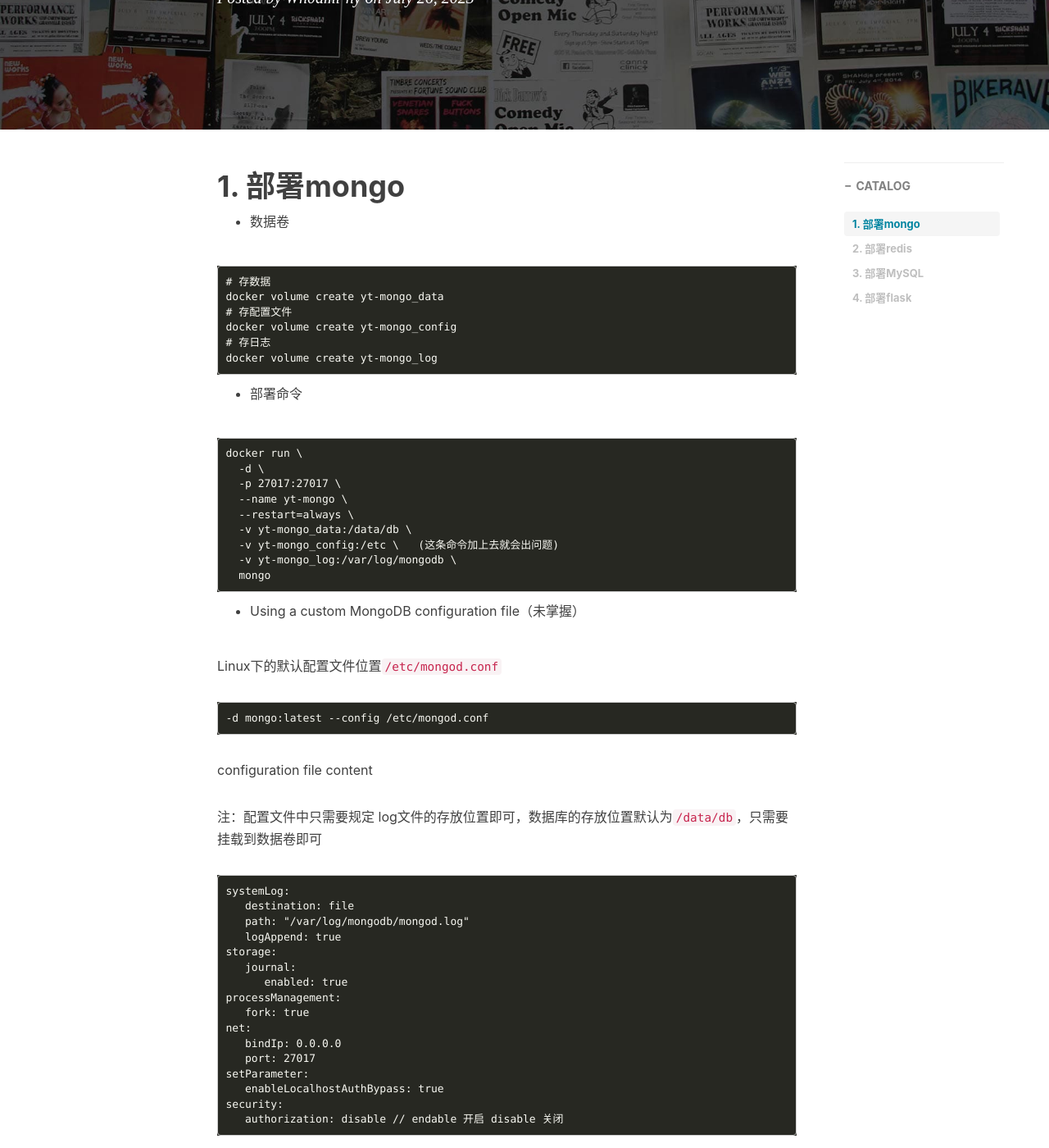
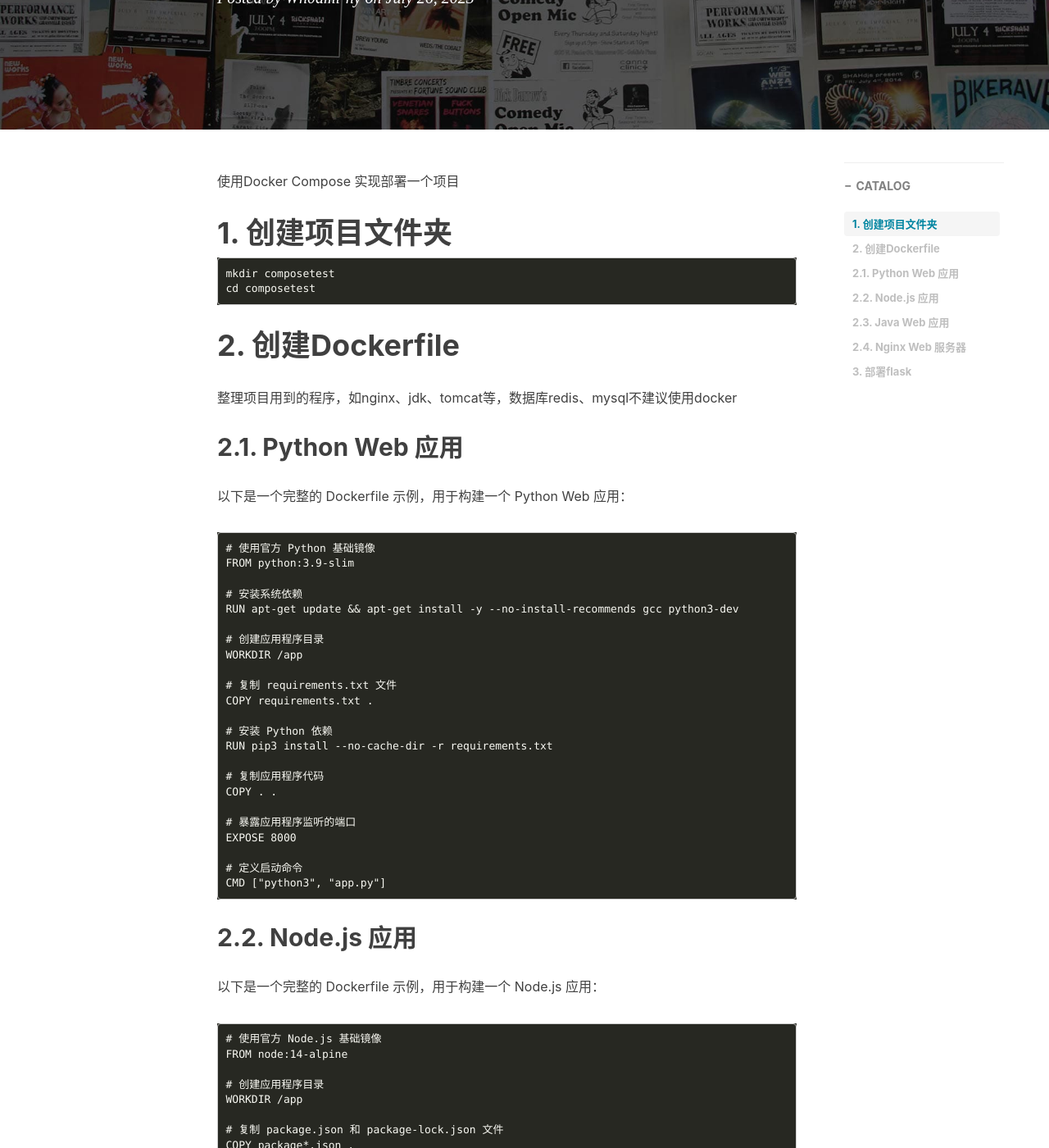
Before and after one commit to Wh0ami-hy/Wh0ami-hy.github.io, a Jekyll site: the page built from _posts/2023-07-26-Docker实践.md, in a window 1280 px wide and 1400 px high, scrolled down 299 px. Shown: the whole window at 82% size. Built offline with Jekyll 4.4.1, drawn with Linux system fonts in a browser that asks for light colours; nearby versions of some CDN libraries; comment, search, counter and statistics services are not loaded; some of the changed text lies outside the part shown.

Commit message:
dokcerfile

````diff
--- a/_posts/2023-07-26-Docker实践.md
+++ b/_posts/2023-07-26-Docker实践.md
@@ -6,261 +6,113 @@ tags:
 ---
 
 
+使用Docker Compose 实现部署一个项目
 
-# 1. 部署mongo
-
-- 数据卷
+# 1. 创建项目文件夹
 
 ```
-# 存数据
-docker volume create yt-mongo_data
-# 存配置文件
-docker volume create yt-mongo_config
-# 存日志
-docker volume create yt-mongo_log
+mkdir composetest
+cd composetest
+```
+# 2. 创建Dockerfile
+
+整理项目用到的程序，如nginx、jdk、tomcat等，数据库redis、mysql不建议使用docker
+## 2.1. Python Web 应用
+
+以下是一个完整的 Dockerfile 示例，用于构建一个 Python Web 应用：
+
+```
+# 使用官方 Python 基础镜像
+FROM python:3.9-slim
+
+# 安装系统依赖
+RUN apt-get update && apt-get install -y --no-install-recommends gcc python3-dev
+
+# 创建应用程序目录
+WORKDIR /app
+
+# 复制 requirements.txt 文件
+COPY requirements.txt .
+
+# 安装 Python 依赖
+RUN pip3 install --no-cache-dir -r requirements.txt
+
+# 复制应用程序代码
+COPY . .
+
+# 暴露应用程序监听的端口
+EXPOSE 8000
+
+# 定义启动命令
+CMD ["python3", "app.py"]
 ```
 
-- 部署命令
+## 2.2. Node.js 应用
+
+以下是一个完整的 Dockerfile 示例，用于构建一个 Node.js 应用：
 
 ```
-docker run \
-  -d \
-  -p 27017:27017 \
-  --name yt-mongo \
-  --restart=always \
-  -v yt-mongo_data:/data/db \
-  -v yt-mongo_config:/etc \   (这条命令加上去就会出问题)
-  -v yt-mongo_log:/var/log/mongodb \
-  mongo
+# 使用官方 Node.js 基础镜像
+FROM node:14-alpine
+
+# 创建应用程序目录
+WORKDIR /app
+
+# 复制 package.json 和 package-lock.json 文件
+COPY package*.json .
+
+# 安装 Node.js 依赖
+RUN npm install
+
+# 复制应用程序代码
+COPY . .
+
+# 暴露应用程序监听的端口
+EXPOSE 3000
+
+# 定义启动命令
+CMD ["npm", "start"]
 ```
 
-- Using a custom MongoDB configuration file（未掌握）
+## 2.3. Java Web 应用
 
-Linux下的默认配置文件位置`/etc/mongod.conf`
+以下是一个完整的 Dockerfile 示例，用于构建一个 Java Web 应用：
 
 ```
--d mongo:latest --config /etc/mongod.conf
+# 使用官方 OpenJDK 基础镜像
+FROM openjdk:15-jdk
+
+# 创建应用程序目录
+WORKDIR /app
+
+# 复制应用程序 JAR 文件
+COPY myapp.jar myapp.jar
+
+# 暴露应用程序监听的端口
+EXPOSE 8080
+
+# 定义启动命令
+CMD ["java", "-jar", "myapp.jar"]
 ```
 
-configuration file content
+## 2.4. Nginx Web 服务器
 
-注：配置文件中只需要规定 log文件的存放位置即可，数据库的存放位置默认为`/data/db`，只需要挂载到数据卷即可
+以下是一个完整的 Dockerfile 示例，用于构建一个 Nginx Web 服务器：
 
 ```
-systemLog:
-   destination: file
-   path: "/var/log/mongodb/mongod.log"
-   logAppend: true
-storage:
-   journal:
-      enabled: true
-processManagement:
-   fork: true
-net:
-   bindIp: 0.0.0.0
-   port: 27017
-setParameter:
-   enableLocalhostAuthBypass: true
-security:
-   authorization: disable // endable 开启 disable 关闭
+# 使用官方 Nginx 基础镜像
+FROM nginx:latest
+
+# 复制自定义配置文件
+COPY nginx.conf /etc/nginx/conf.d/default.conf
+
+# 暴露 Nginx 监听的端口
+EXPOSE 80
+
+# 启动 Nginx 服务
+CMD ["nginx", "-g", "daemon off;"]
 ```
-
-- Where to Store Data
-
-Linux默认`/data/db`存数据库数据
-
-```
-  -v yt-mongo_data:/data/db
-```
-
-`/data/configdb` 处理分片集群时需要使用
-
-- 进入mongo容器，using the `mongosh` cli
-
-```
-docker exec -it yt-mongo mongosh
-```
-
-- 创建数据库用户
-
-```
-use test
-db.createUser({ user:"root", pwd:"root", roles:["readWrite", "dbAdmin"] })
-```
-
-- Setting wiredTiger cache size limits
-
-you will want to set the cache size to something appropriate, taking into account any other processes you may be running in the container which would also utilize memory
-
-eg： you can configure the cache size to use 1.5GB as:
-
-```console
-docker run --name some-mongo -d mongo --wiredTigerCacheSizeGB 1.5
-```
-
-# 2. 部署redis
-
-- 数据卷
-
-```
-# 存放持久化数据
-docker volume create yt-redis_data
-# 存放日志
-docker volume create yt-redis_log
-# 存放配置
-docker volume create yt-redis_config
-```
-
-- 部署命令
-
-```
-docker run \
---name yt-redis \
--d \
--p 6379:6379 \
--v yt-redis_config:/usr/local/etc/redis \
--v yt-redis_data:/data \
-redis \
-redis-server /usr/local/etc/redis/redis.conf --save 180 1 --loglevel warning
-```
-
-- start with persistent storage
-
-持久化后的存放地址`/data`
-
-```
--v yt-redis_data:/data
-```
-
-- use your own redis.conf
-
-Where `/myredis/conf/` is a local directory containing your `redis.conf` file
-
-```
-docker run -v /myredis/conf:/usr/local/etc/redis --name myredis redis redis-server /usr/local/etc/redis/redis.conf
-```
-
-config content
-```
-bind 0.0.0.0
-port 6379
-```
-- 进入redis容器，使用
-
-```
-docker exec -it yt-redis redis-cli
-```
-
-# 3. 部署MySQL
-
-- 数据卷
-
-```
-# 存放持久化数据
-docker volume create yt-mysql_data
-# 存放日志
-docker volume create yt-mysql_log
-# 存放配置
-docker volume create yt-mysql_config
-```
-
-- 部署命令
-
-```
-docker run \
--d \
--p 3306:3306 \
---name yt-mysql \
-# 初始化root用户的密码
--e MYSQL_ROOT_PASSWORD=root \
--v yt-mysql_data:/var/lib/mysql \
--v yt-mysql_config:/etc/mysql/conf.d \
--v yt-mysql_log:/var/log/mysql \
-mysql
-```
-
-- Using a custom MySQL configuration file
-
-The default configuration for MySQL can be found in `/etc/mysql/conf.d`
-
-`yt-mysql_config/config-file.cnf` is the path and name of your custom configuration file
-
-```
--v yt-mysql_config:/etc/mysql/conf.d \
-```
-
-config content
-
-```
-# Custom config should go here
-!includedir /etc/mysql/conf.d/
-
-[mysqld]
-#　设置监听的IP地址和端口
-bind-address = 0.0.0.0
-port=3306
-# 设置 MySQL 数据库的字符集
-character-set-server=utf8mb4
-collation-server=utf8mb4_unicode_ci
-# 设置数据库数据的存放位置
-datadir=/var/lib/mysql
-# 设置 MySQL 数据库的默认引擎
-default-storage-engine=INNODB
-
-# 设置 MySQL 数据库的最大连接数
-max_connections=200
-
-# 设置 MySQL 数据库的日志位置
-log_error=/var/log/mysql/error.log
-
-# 设置 MySQL 数据库的临时文件夹位置
-tmpdir=/tmp
-
-# 设置 MySQL 数据库的缓存大小
-key_buffer_size=32M
-query_cache_size=64M
-thread_cache_size=32
-table_open_cache=2048
-table_definition_cache=4096
-sort_buffer_size=2M
-read_buffer_size=2M
-read_rnd_buffer_size=4M
-join_buffer_size=8M
-innodb_buffer_pool_size=2G
-innodb_log_file_size=512M
-innodb_flush_log_at_trx_commit=2
-```
-- where to dbData
-
-By default, MySQL stores database files in`/var/lib/mysql`
-
-```
--v yt-mysql_data:/var/lib/mysql \
-```
-
-- where to log
-
-Log files are usually located at `/var/log/mysql`
-
-```
--v yt-mysql_log:/var/log/mysql \
-```
-
-- 进入MySQL容器，使用
-
-```
-docker exec -it yt-mysql mysql -u root -p
-```
-
-- 创建用户并允许远程连接
-
-```sql
-CREATE USER 'username'@'%' IDENTIFIED BY 'password';
-
-GRANT ALL PRIVILEGES ON *.* TO 'username'@'%';
-```
-
-# 4. 部署flask
+# 3. 部署flask
 
 只涉及一个容器不需要使用Docker Compose
 
````
Also changed, not shown: _posts/.obsidian/workspace.json (+10 -10 lines), _posts/2023-01-20-Docker理论.md (+151 -94 lines), _posts/2024-06-27-Docker最佳实践.md (deleted, +0 -48 lines).
